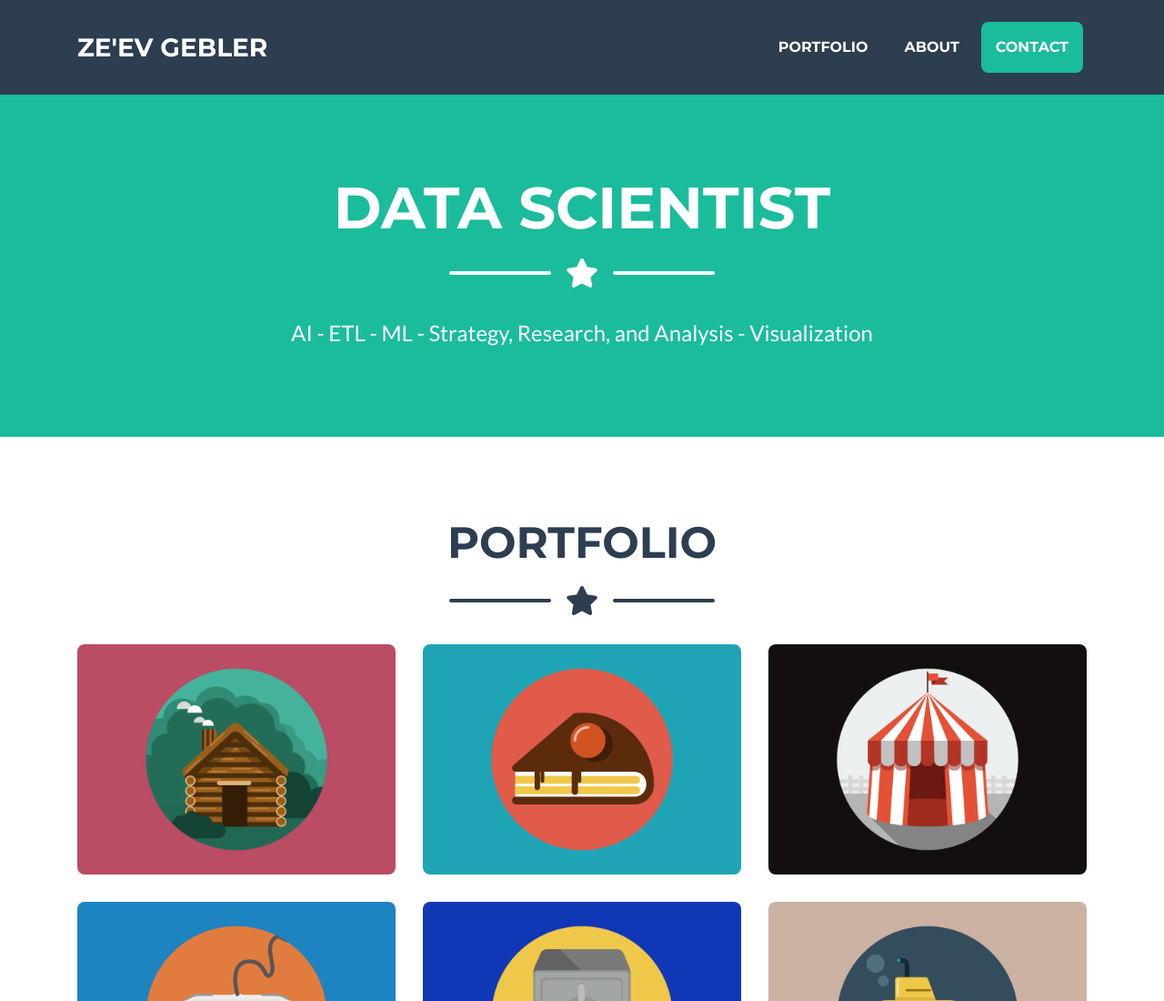
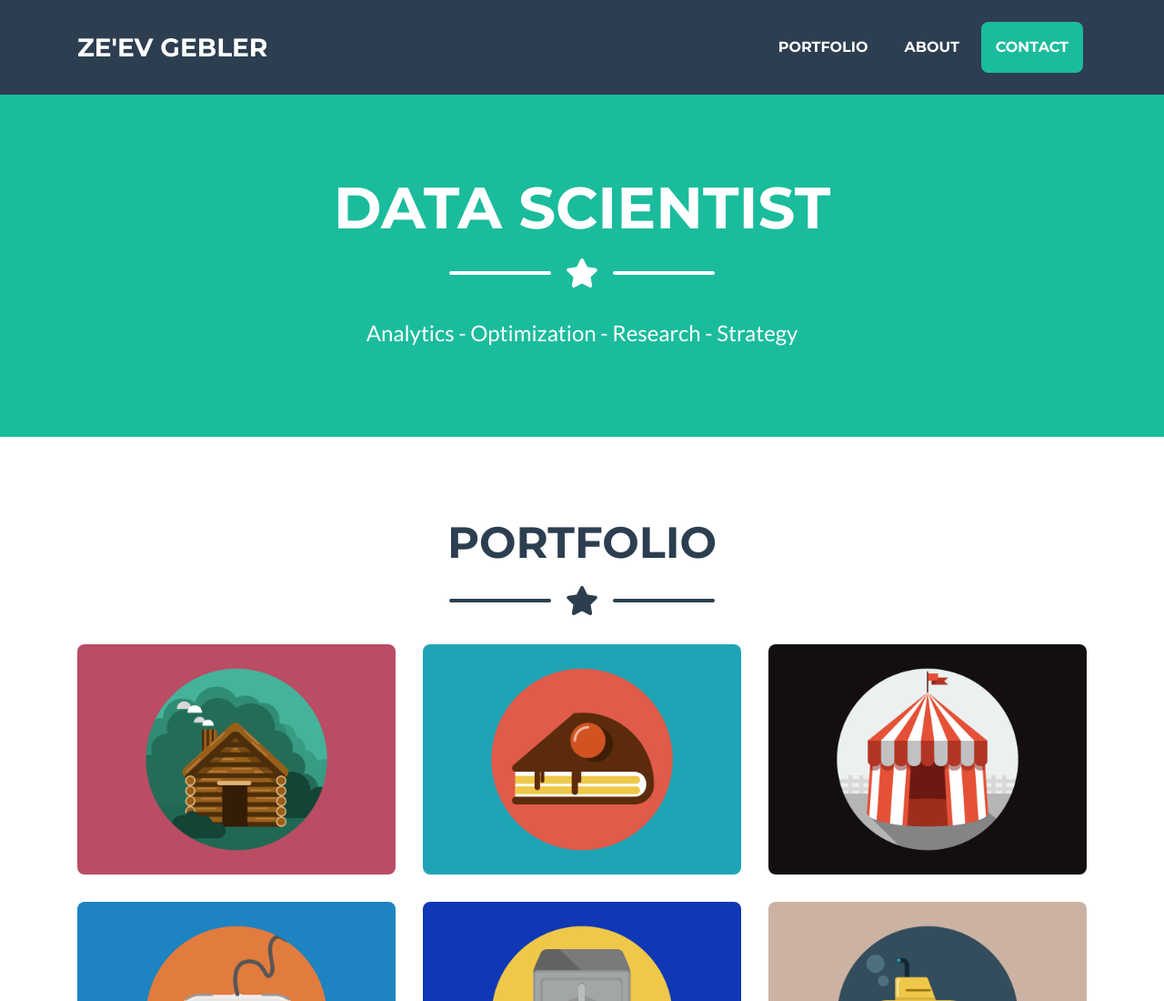
Before and after one commit to zgebler/data, a website with bundled scripts: page index.html in a window 1280 px wide. Shown: the top 1100 px of the page at 91% size. Built offline with nearby package versions, Linux system fonts and the light colour scheme.

Commit message:
quick update

```diff
--- a/index.html
+++ b/index.html
@@ -63,7 +63,7 @@
       </div>
 
       <!-- Masthead Subheading -->
-      <p class="masthead-subheading font-weight-light mb-0">AI - ETL - ML - Strategy, Research, and Analysis - Visualization</p>
+      <p class="masthead-subheading font-weight-light mb-0">Analytics - Optimization - Research - Strategy</p>
 
     </div>
   </header>
```
